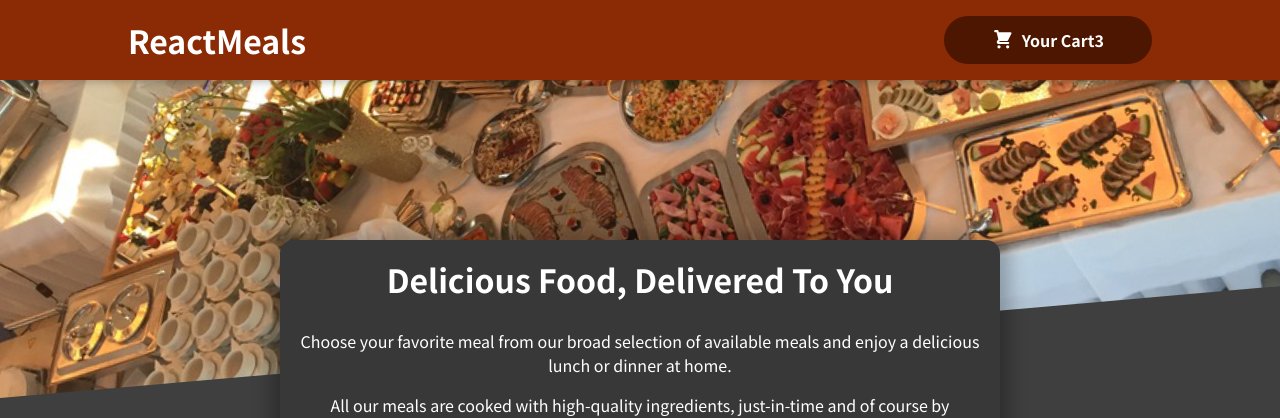
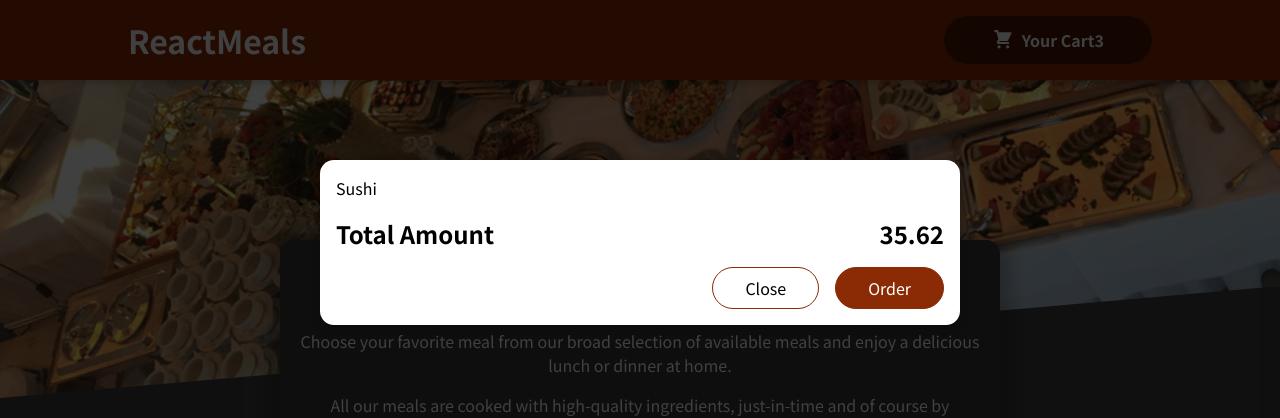
Before and after one commit to eqinox/food-app, a React (Create React App) app: page / in a window 1280 px wide. Shown: the top 418 px of the page. Built offline with nearby package versions, Linux system fonts and the light colour scheme.

Commit message:
create portal

```diff
--- a/public/index.html
+++ b/public/index.html
@@ -28,6 +28,7 @@
   </head>
   <body>
     <noscript>You need to enable JavaScript to run this app.</noscript>
+    <div id="overlays"></div>
     <div id="root"></div>
     <!--
       This HTML file is a template.
--- a/src/App.js
+++ b/src/App.js
@@ -1,10 +1,12 @@
 import React, { Fragment } from "react";
 import Header from "./components/Layout/Header";
 import Meals from "./components/Meals/Meals";
+import Cart from './components/Cart/Cart';
 
 function App() {
   return (
     <Fragment>
+      <Cart />
       <Header />
       <main>
         <Meals />
--- a/src/components/Cart/Cart.js
+++ b/src/components/Cart/Cart.js
@@ -1,4 +1,5 @@
 import classes from "./Cart.module.css";
+import Modal from "../UI/Modal";
 
 const Cart = (props) => {
   const cartItems = (
@@ -9,7 +10,7 @@
     </ul>
   );
   return (
-    <div>
+    <Modal>
       {cartItems}
       <div className={classes.total}>
         <span>Total Amount</span>
@@ -19,7 +20,7 @@
         <button className={classes["button-alt"]}>Close</button>
         <button className={classes.button}>Order</button>
       </div>
-    </div>
+    </Modal>
   );
 };
 
--- /dev/null
+++ b/src/components/UI/Modal.js
@@ -0,0 +1,31 @@
+import { Fragment } from "react";
+import classes from "./Modal.module.css";
+import reactDOM from "react-dom";
+
+const Backdrop = (props) => {
+  return <div className={classes.backdrop} />;
+};
+
+const ModalOverlay = (props) => {
+  return (
+    <div className={classes.modal}>
+      <div className={classes.content}>{props.children}</div>
+    </div>
+  );
+};
+
+const portalElement = document.getElementById("overlays");
+
+const Modal = (props) => {
+  return (
+    <Fragment>
+      {reactDOM.createPortal(<Backdrop />, portalElement)}
+      {reactDOM.createPortal(
+        <ModalOverlay>{props.children}</ModalOverlay>,
+        portalElement
+      )}
+    </Fragment>
+  );
+};
+
+export default Modal;
--- /dev/null
+++ b/src/components/UI/Modal.module.css
@@ -0,0 +1,40 @@
+.backdrop {
+  position: fixed;
+  top: 0;
+  left: 0;
+  width: 100%;
+  height: 100vh;
+  z-index: 20;
+  background-color: rgba(0, 0, 0, 0.75);
+}
+
+.modal {
+  position: fixed;
+  top: 20vh;
+  left: 5%;
+  width: 90%;
+  background-color: white;
+  padding: 1rem;
+  border-radius: 14px;
+  box-shadow: 0 2px 8px rgba(0, 0, 0, 0.25);
+  z-index: 30;
+  animation: slide-down 300ms ease-out forwards;
+}
+
+@media (min-width: 768px) {
+  .modal {
+    width: 40rem;
+    left: calc(50% - 20rem);
+  }
+}
+
+@keyframes slide-down {
+  from {
+    opacity: 0;
+    transform: translateY(-3rem);
+  }
+  to {
+    opacity: 1;
+    transform: translateY(0);
+  }
+}
```
Also changed, not shown: 1 other file (tests, documents, lock files or other folders).
